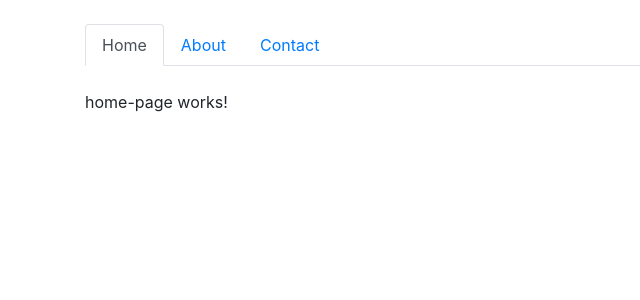
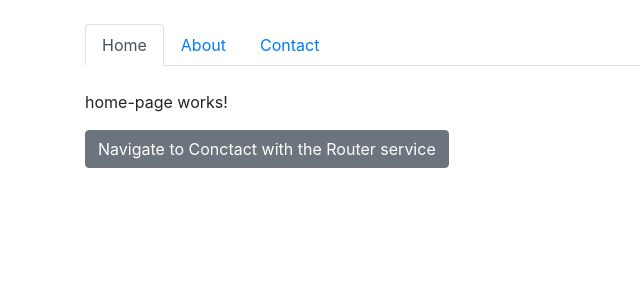
Before and after one commit to VienDinhCom/angular-examples, an Angular app: page / in a window 1280 px wide. Shown: the top 300 px of the page, without its empty margins (0-640 px from the left). Built offline with nearby package versions, Linux system fonts and the light colour scheme.

Commit message:
Navigate to Conctact with the Router service

```diff
--- a/src/app/pages/home-page/home-page.component.html
+++ b/src/app/pages/home-page/home-page.component.html
@@ -1 +1,5 @@
 <p>home-page works!</p>
+
+<button class="btn btn-secondary" (click)="navigateToContactPage()">
+  Navigate to Conctact with the Router service
+</button>
--- a/src/app/pages/home-page/home-page.component.ts
+++ b/src/app/pages/home-page/home-page.component.ts
@@ -1,15 +1,17 @@
-import { Component, OnInit } from '@angular/core';
+import { Component, OnInit } from "@angular/core";
+import { Router } from "@angular/router";
 
 @Component({
-  selector: 'app-home-page',
-  templateUrl: './home-page.component.html',
-  styleUrls: ['./home-page.component.scss']
+  selector: "app-home-page",
+  templateUrl: "./home-page.component.html",
+  styleUrls: ["./home-page.component.scss"]
 })
 export class HomePageComponent implements OnInit {
+  constructor(private router: Router) {}
 
-  constructor() { }
+  ngOnInit() {}
 
-  ngOnInit() {
+  navigateToContactPage() {
+    this.router.navigate(["/contact"]);
   }
-
 }
```
